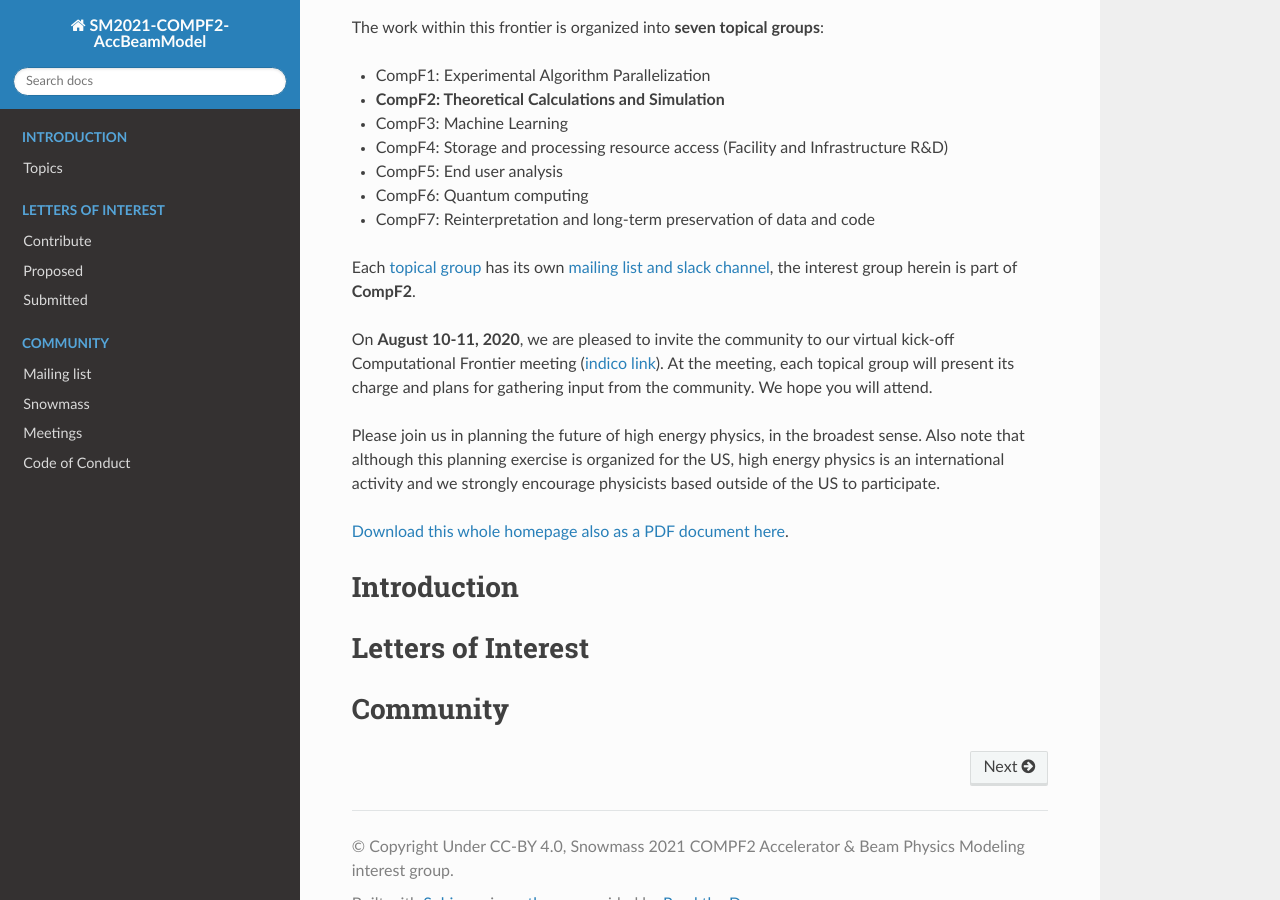
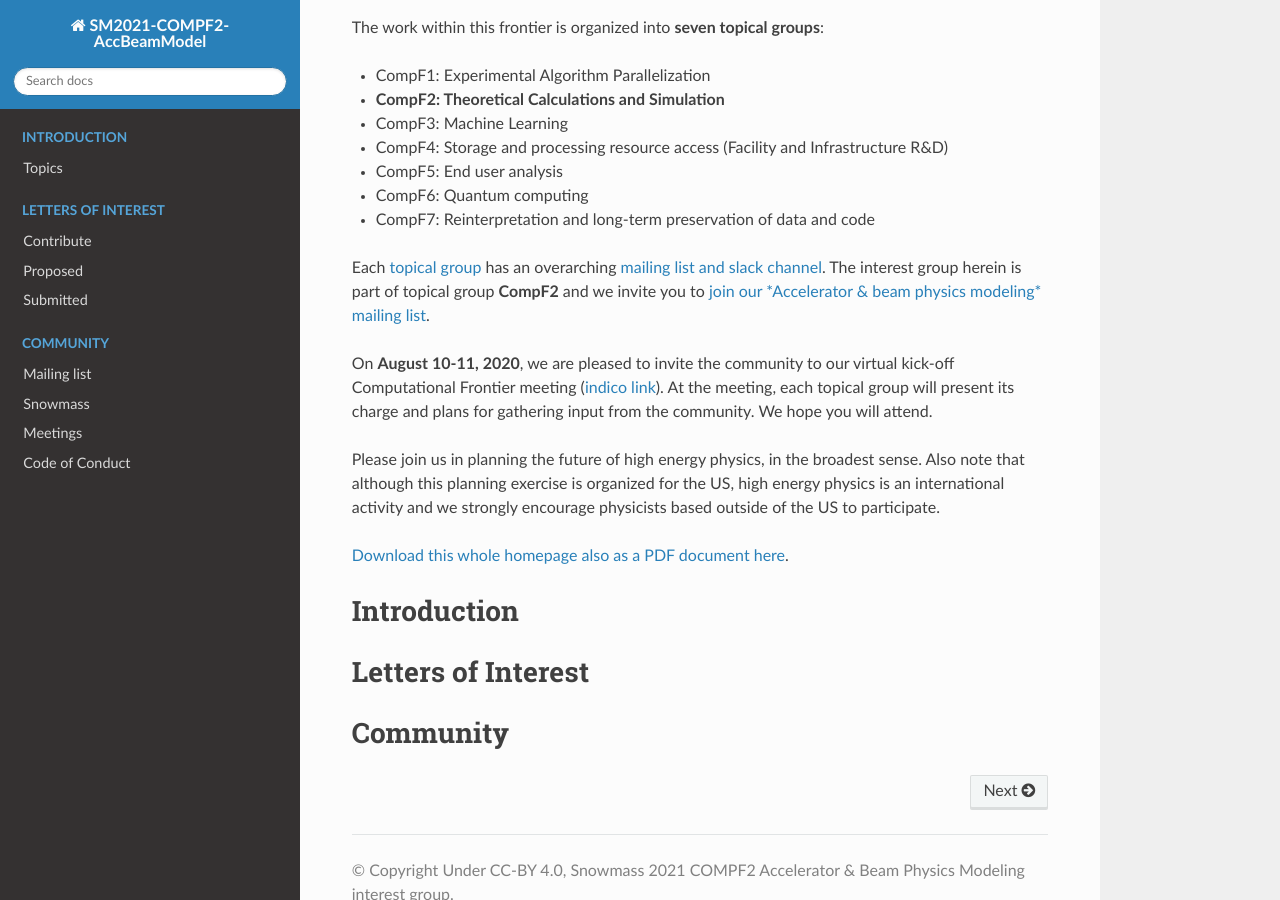
Before and after one commit to snowmass-compf2-accbeammodel/snowmass-compf2-accbeammodel.github.io, a Sphinx documentation site: the page built from docs/source/index.rst, in a window 1280 px wide and 900 px high, scrolled down 528 px. Built offline with Sphinx 7.4.7 and the Read the Docs theme 2.0.0, drawn with Linux system fonts in a browser that asks for light colours.

Commit message:
Intro: Update Contact Link (#5)
* Intro: Update Contact Link

Explicitly advertise the right contact link.

* topical group

```diff
--- a/docs/source/index.rst
+++ b/docs/source/index.rst
@@ -24,7 +24,8 @@ The work within this frontier is organized into **seven topical groups**:
 * CompF6: Quantum computing
 * CompF7: Reinterpretation and long-term preservation of data and code
 
-Each `topical group <https://snowmass21.org/computational/start>`_ has its own :ref:`mailing list and slack channel <community-snowmass>`, the interest group herein is part of **CompF2**.
+Each `topical group <https://snowmass21.org/computational/start>`_ has an overarching :ref:`mailing list and slack channel <community-snowmass>`.
+The interest group herein is part of topical group **CompF2** and we invite you to :ref:`join our *Accelerator & beam physics modeling* mailing list <community-contact>`.
 
 On **August 10-11, 2020**, we are pleased to invite the community to our virtual kick-off Computational Frontier meeting (`indico link <https://indico.fnal.gov/event/43829/>`_).
 At the meeting, each topical group will present its charge and plans for gathering input from the community.
```
